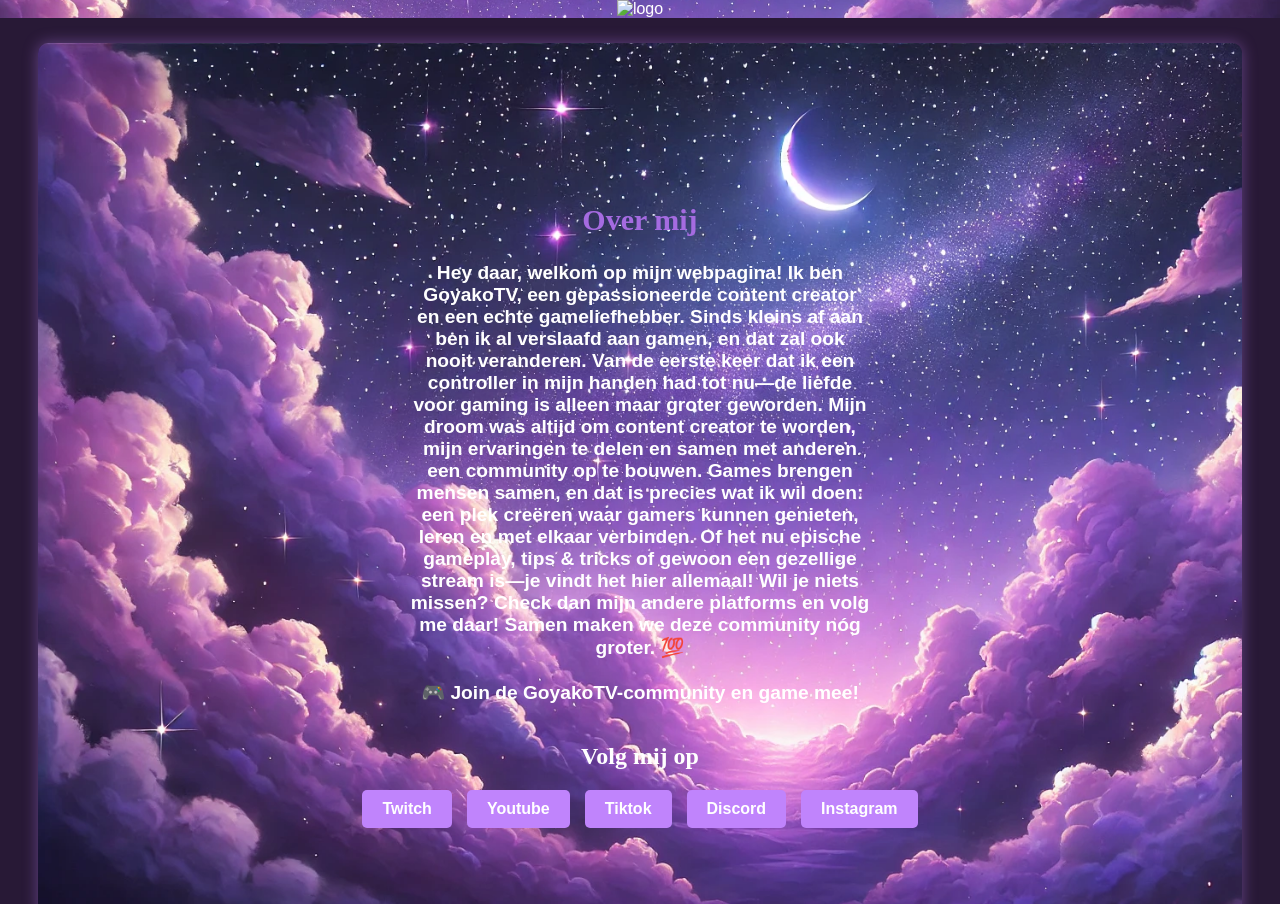
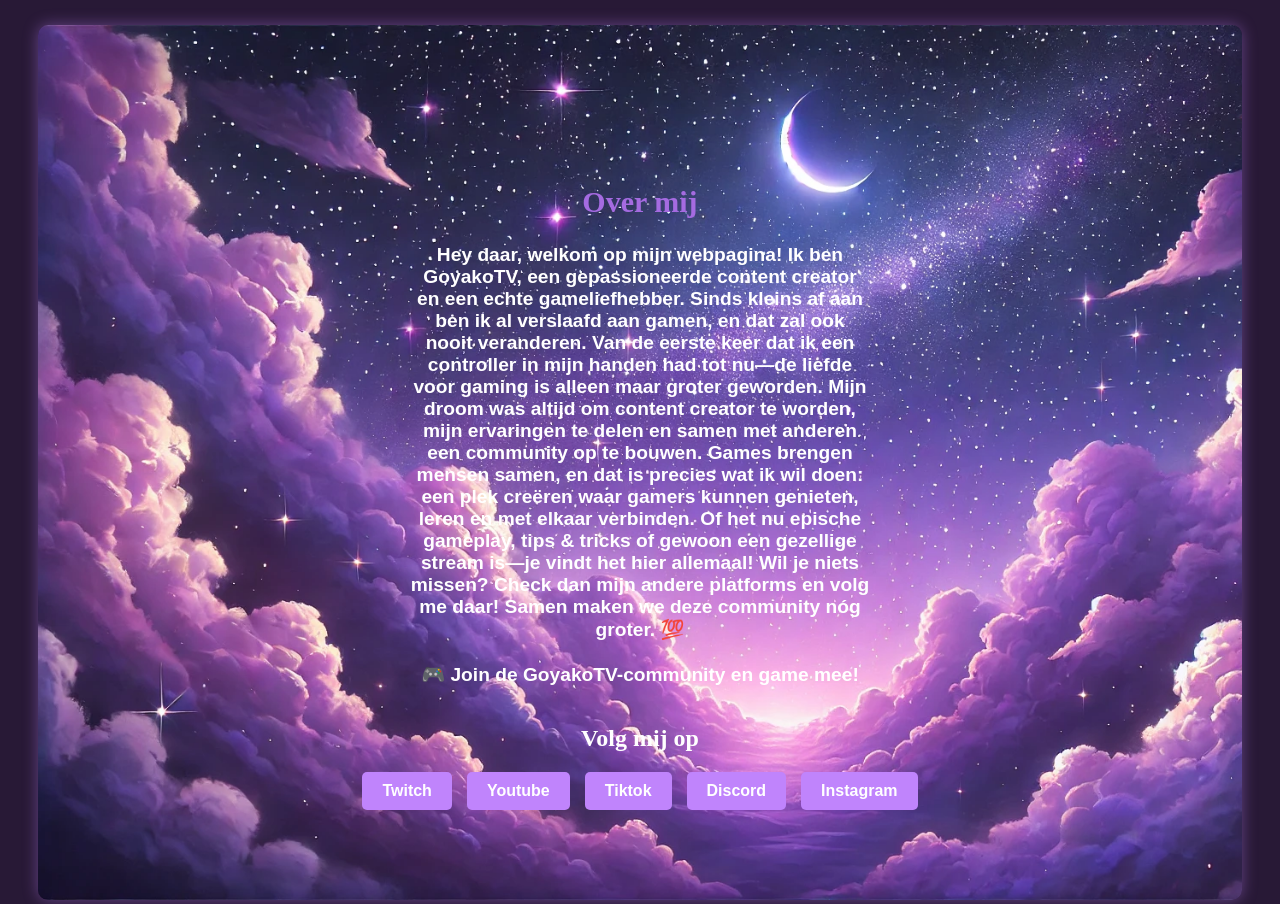
Before and after one commit to GoyakoTV/GoyakoTV, a plain HTML site: page index.html in a window 1280 px wide. Shown: the top 904 px of the page. Drawn offline with Linux system fonts and the light colour scheme; a web font is replaced by a local one.

Commit message:
Update index.html

```diff
--- a/index.html
+++ b/index.html
@@ -12,7 +12,7 @@
     <link href="https://fonts.googleapis.com/css2?family=Doto:wght@100..900&display=swap" rel="stylesheet">
 
     <header>
-        <img src="C:\Users\yassi\Downloads\pfp.png" alt="logo"/>
+
     </header>
 
     <main>
```
